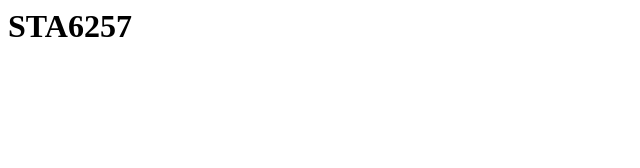
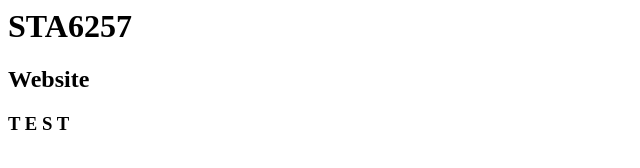
Before and after one commit to bjcarr08/bjcarr08.github.io, a plain HTML site: page index.html in a window 1280 px wide. Shown: the whole page, without its empty margins (0-640 px from the left). Drawn offline with Linux system fonts and the light colour scheme.

Commit message:
Update index.html

```diff
--- a/index.html
+++ b/index.html
@@ -1 +1,5 @@
 <h1>STA6257</h1>
+
+<h2>Website</h2>
+
+<h3>T E S T</h3>
```
